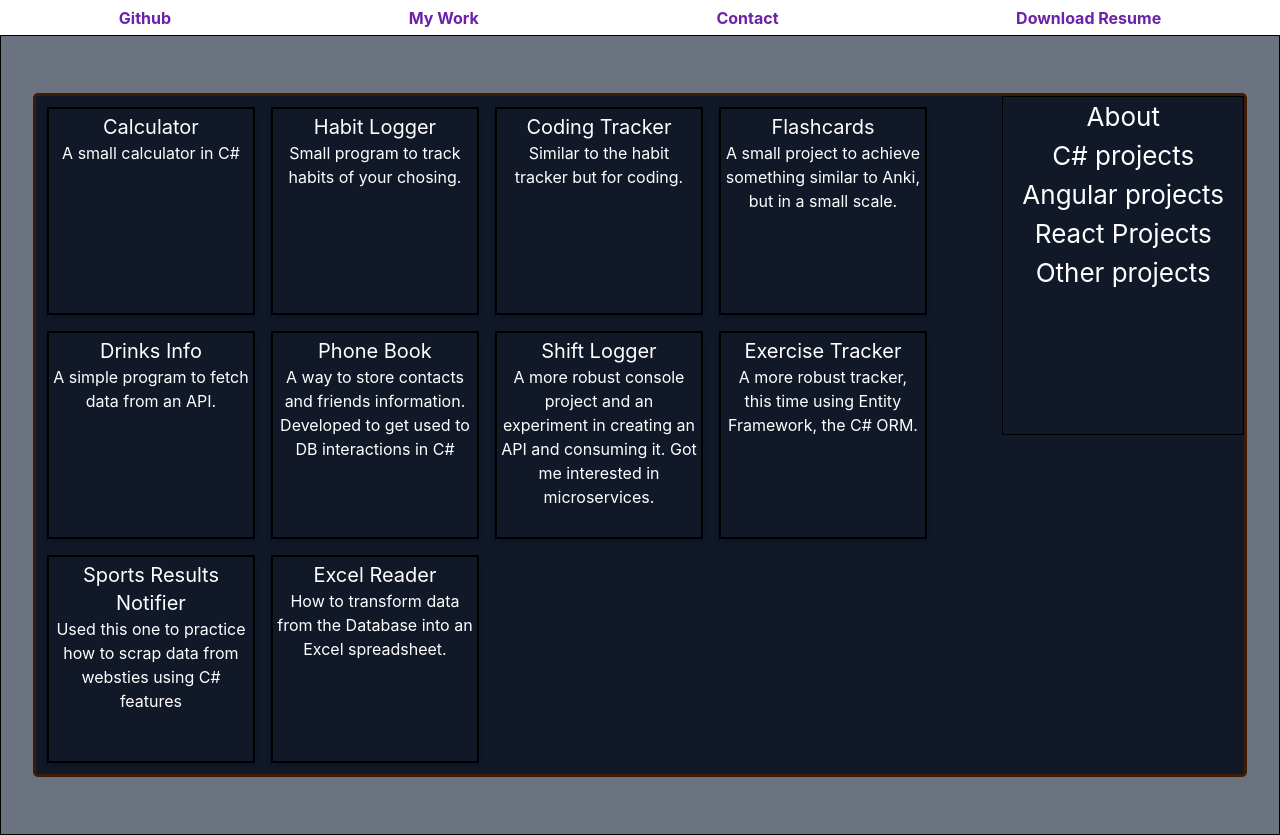
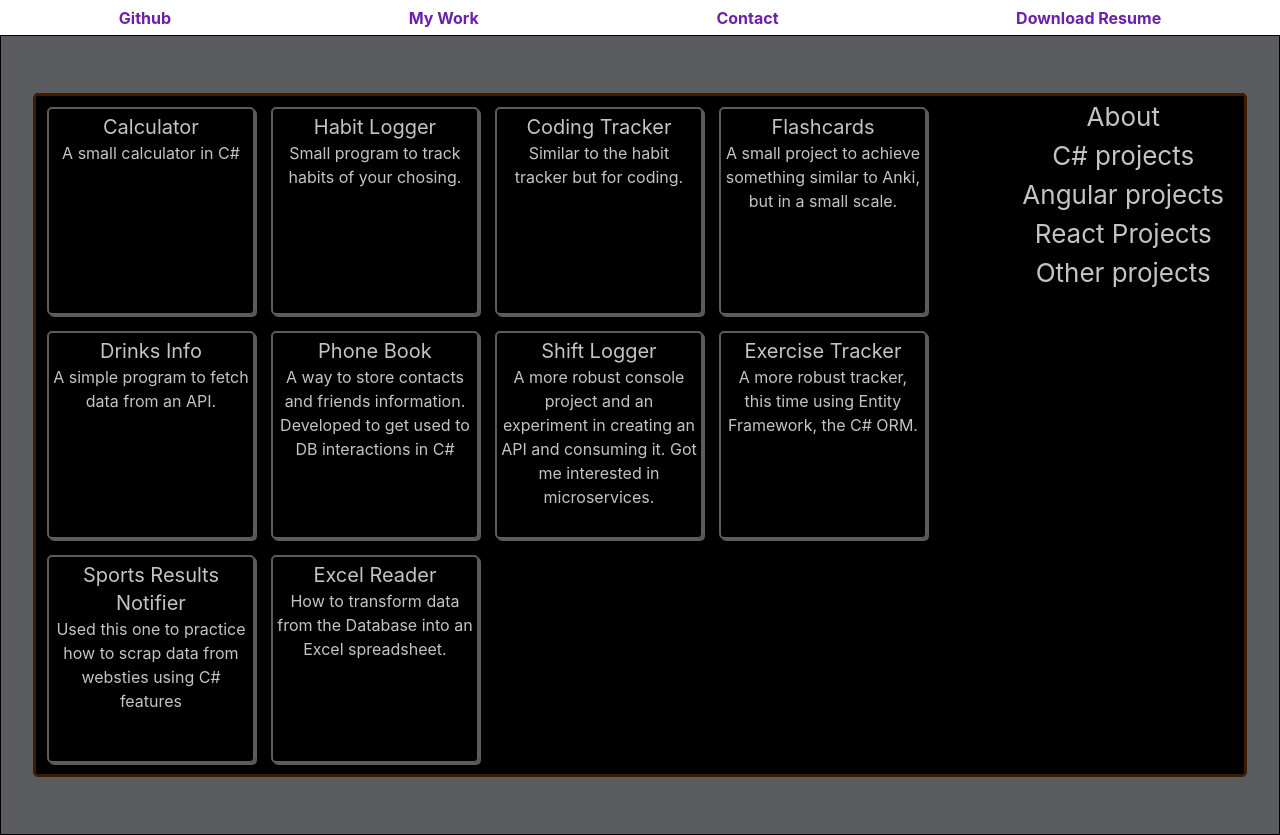
Before and after one commit to VocalNight/VocalNight.github.io, a React (Create React App) app: page / in a window 1280 px wide. Both pictures are taken after a click on the button "C# projects". Built offline with nearby package versions, Linux system fonts and the light colour scheme.

Commit message:
added styling to the buttons for projects

```diff
--- a/src/App.css
+++ b/src/App.css
@@ -38,16 +38,22 @@
 
 }
 
-
+.cards {
+  color: #c4c4c4;
+  border-color: #5b5c60;
+  border-radius: 5px;
+  box-shadow: 2px 2px #5b5c60;
+}
 
 .App-header {
   min-height: 100vh;
   display: flex;
   flex: 1;
+  color: #c4c4c4;
+  background-color: #5b5c60;
   flex-direction: row;
   align-items: center;
   justify-content: center;
-  color: white;
   border: 1px solid black;
 }
 
@@ -56,6 +62,7 @@
   border: 1px solid black;
   min-height: 500px;
   display: flex;
+  color: #c4c4c4;
   flex-direction: column;
   align-items: center;
   justify-content: center;
--- a/src/App.js
+++ b/src/App.js
@@ -5,7 +5,6 @@ import { consoleProjects } from './Projects/ConsoleProjects';
 import { angularProjects } from './Projects/AngularProjects';
 import { reactProjects } from './Projects/ReactProjects';
 import { laravelProjects } from './Projects/LaravelProjects';
-import Accordion from './Components/Accordion';
 import PortfolioAbout from './Components/PortfolioAbout';
 import ProjectView from './Components/ProjectView';
 
@@ -35,8 +34,8 @@ function App() {
             <button>Download Resume</button></a>
         </div>
       </nav>
-      <div className="App-header bg-gray-500">
-        <div className='mainGrid bg-gray-900'>
+      <div className="App-header">
+        <div className='mainGrid bg-black'>
          {projectList.length == 0 &&
           <PortfolioAbout></PortfolioAbout>
           }
--- a/src/Components/ProjectCard.js
+++ b/src/Components/ProjectCard.js
@@ -2,7 +2,7 @@ export default function ProjectCard({ project }) {
 
     return (
         <>
-            <a href={project.link}> <div className='border-solid border-2 m-2 border-black size-52 shadow-md p-1'>
+            <a href={project.link}> <div className='cards border-solid border-2 m-2 size-52 shadow-md p-1'>
 
                 <div>
                     {project.image}
```
